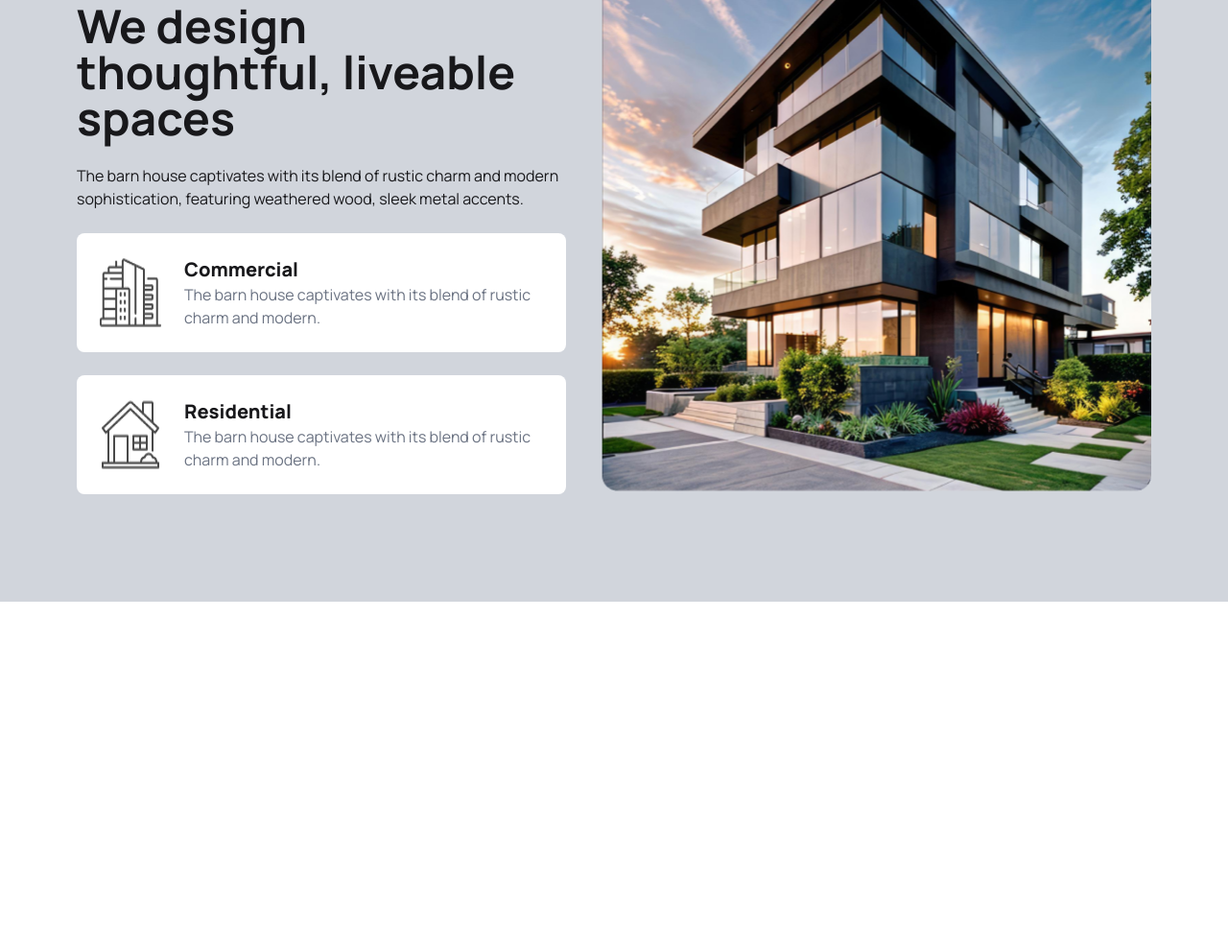
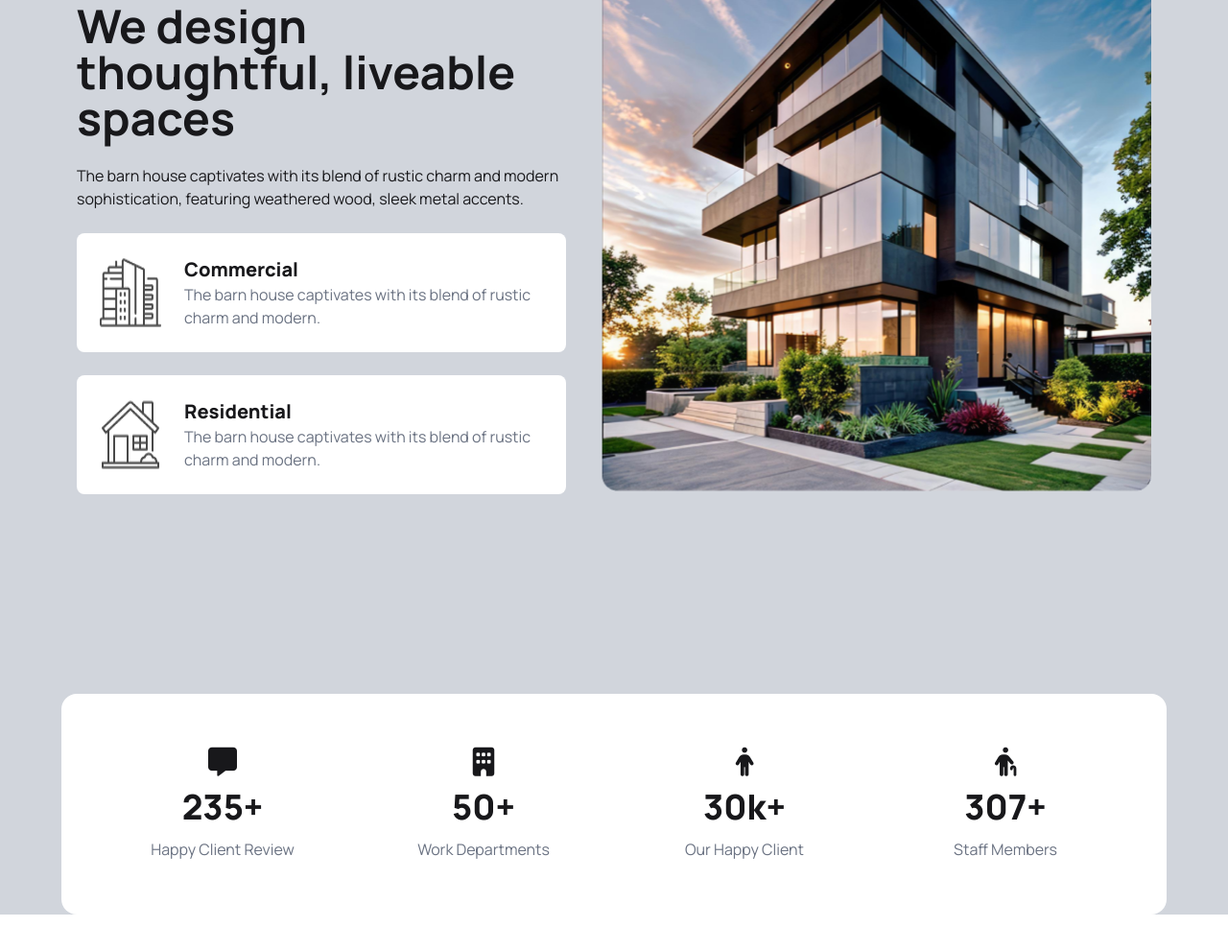
Before and after one commit to Abdullah572001/Re-Assignment-3, a plain HTML site: page index.html in a window 1280 px wide. Shown: the part 1067-2058 px from the top of the page at 96% size. Before the commit the page ends 1694 px from the top, so only its background shows below. Drawn offline with nearby package versions, Linux system fonts and the light colour scheme.

Commit message:
CD section done

```diff
--- a/index.html
+++ b/index.html
@@ -117,6 +117,30 @@
                 </div>
             </div>
         </section>
+
+        <!-- CD section -->
+         <section class="max-w-6xl mx-auto my-8 md:my-24 p-8 bg-white rounded-2xl grid grid-cols-1 md:grid-cols-2 lg:grid-cols-4">
+            <div class="p-6 space-y-3 text-center">
+                <i class="text-3xl fa-solid fa-message"></i>
+                <h2 class="text-4xl font-extrabold">235+</h2>
+                <p class="text-gray-500">Happy Client Review</p>
+            </div>
+            <div class="p-6 space-y-3 text-center">
+                <i class="text-3xl fa-solid fa-building"></i>
+                <h2 class="text-4xl font-extrabold">50+</h2>
+                <p class="text-gray-500">Work Departments</p>
+            </div>
+            <div class="p-6 space-y-3 text-center">
+                <i class="text-3xl fa-solid fa-person"></i>
+                <h2 class="text-4xl font-extrabold">30k+</h2>
+                <p class="text-gray-500">Our Happy Client</p>
+            </div>
+            <div class="p-6 space-y-3 text-center">
+                <i class="text-3xl fa-solid fa-person-cane"></i>
+                <h2 class="text-4xl font-extrabold">307+</h2>
+                <p class="text-gray-500">Staff Members</p>
+            </div>
+         </section>
     </main>
 
     <footer></footer>
```
